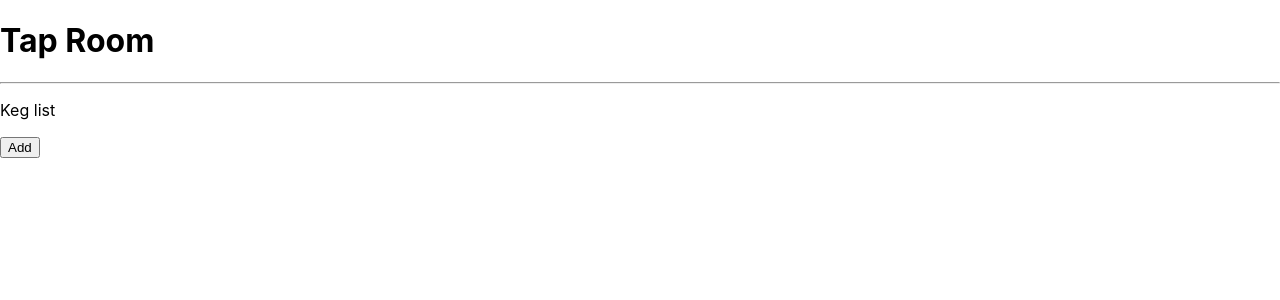
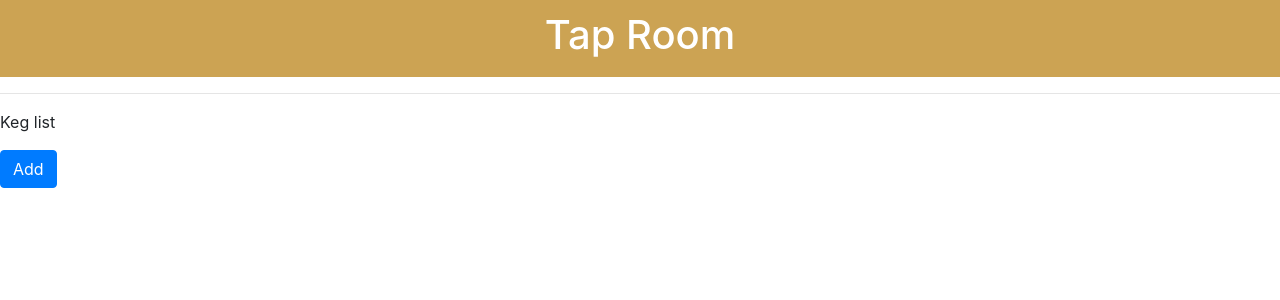
Before and after one commit to fc-dogan/Taproom-Redux, a React (Create React App) app: page / in a window 1280 px wide. Shown: the top 300 px of the page. Built offline with nearby package versions, Linux system fonts and the light colour scheme.

Commit message:
import bootstrap

```diff
--- a/package.json
+++ b/package.json
@@ -6,7 +6,9 @@
     "@testing-library/jest-dom": "^4.2.4",
     "@testing-library/react": "^9.3.2",
     "@testing-library/user-event": "^7.1.2",
+    "bootstrap": "^4.5.2",
     "react": "^16.13.1",
+    "react-bootstrap": "^1.3.0",
     "react-dom": "^16.13.1",
     "react-redux": "^7.2.1",
     "react-scripts": "3.4.3",
--- a/src/components/Header.js
+++ b/src/components/Header.js
@@ -1,8 +1,18 @@
 import React from 'react';
+
+const headerStyle ={
+  padding: ".66rem 0",
+  textAlign: "center",
+  backgroundColor: "#cca353",
+  color: "#fff"
+}
 
 function Header() {
   return (
-    <h1>Tap Room</h1>
+    <div className="header" style={headerStyle}>
+      <h1 >Tap Room</h1>
+    </div>
+
   )
 }
 
--- a/src/components/Keg.js
+++ b/src/components/Keg.js
@@ -1,16 +1,22 @@
 import React from 'react';
 import PropTypes from 'prop-types';
+import { Card } from 'react-bootstrap';
+import 'bootstrap/dist/css/bootstrap.min.css';
 
 
 function Keg(props) {
   return (
     <React.Fragment>
-    <div onClick={() => props.whenKegClicked(props.id)}>
-      <h3><strong>Name:</strong> {props.name}</h3>
-      <h3><strong>Price:</strong> ${props.price}</h3>
-      <h3><strong>pints in keg:</strong> {props.quantity}{props.quantityMessage}</h3>
-    </div>
-      <button onClick={() => props.sellKeg(props.id)}>Sell</button>
+      <Card style={{ width: '18rem' }} >
+        <Card.Title>Name: {props.name}</Card.Title>
+        <Card.Text>
+          <p><strong>Price:</strong> ${props.price}</p>
+          <p><strong>pints in keg:</strong> {props.quantity}{props.quantityMessage}</p>
+        </Card.Text>
+        <button onClick={() => props.sellKeg(props.id)}>Sell</button>
+        <button onClick={() => props.whenKegClicked(props.id)} >Details</button>
+      </Card>
+
     </React.Fragment>
   )
 }
--- a/src/components/KegContol.js
+++ b/src/components/KegContol.js
@@ -6,6 +6,7 @@ import EditKegForm from './EditKegForm';
 import { connect } from 'react-redux';
 import * as a from './../actions';
 import PropTypes from "prop-types";
+import { Button } from 'react-bootstrap';
 
 function KegControl (props) {
   const { dispatch } = props;
@@ -69,28 +70,28 @@ function KegControl (props) {
     currentlyVisibleState =
     <div>
       <EditKegForm selectedKeg={props.selectedKeg} onEditKeg={handleEditingKegInList} />
-      <button onClick ={handleClickToListfromEdit}>Return to List</button>
+      <Button  onClick ={handleClickToListfromEdit}>Return to List</Button>
     </div>
   }
   else if(props.selectedKeg != null ) {
     currentlyVisibleState =
     <div>
       <KegDetail selectedKeg={props.selectedKeg} onClickingEdit={handleEditClick} onDeletingKeg={handleDeletingKegInList} />
-      <button onClick ={handleClickToListfromDetail}>Return to List</button>
+      <Button onClick ={handleClickToListfromDetail}>Return to List</Button>
       </div>
   }
   else if(props.formVisibleOnPage){
     currentlyVisibleState =
     <div>
       <NewKegForm onNewKegCreation={handleAddingNewKegToList}/>
-      <button onClick={handleClick}>Return to List</button>
+      <Button onClick={handleClick}>Return to List</Button>
     </div>
   }
   else {
     currentlyVisibleState =
     <div>
       <KegList kegList={props.allKombuchaList} onKegSelection={handleChangingSelectedKeg} onchangeKegQuantity={handleDecreamentKegQuantity}/>
-      <button onClick={handleClick}>Add</button>
+      <Button onClick={handleClick}>Add</Button>
     </div>
   }
   return (
--- a/src/index.css
+++ b/src/index.css
@@ -1,10 +1,8 @@
 body {
   margin: 0;
-  font-family: -apple-system, BlinkMacSystemFont, 'Segoe UI', 'Roboto', 'Oxygen',
-    'Ubuntu', 'Cantarell', 'Fira Sans', 'Droid Sans', 'Helvetica Neue',
-    sans-serif;
-  -webkit-font-smoothing: antialiased;
-  -moz-osx-font-smoothing: grayscale;
+  font-family: 'Work Sans', sans-serif;
+  background-color: #fafaf3;
+  color: #111111;
 }
 
 code {
```
Also changed, not shown: src/actions/ActionTypes.js (line endings or trailing spaces), 1 other file (tests, documents, lock files or other folders).
